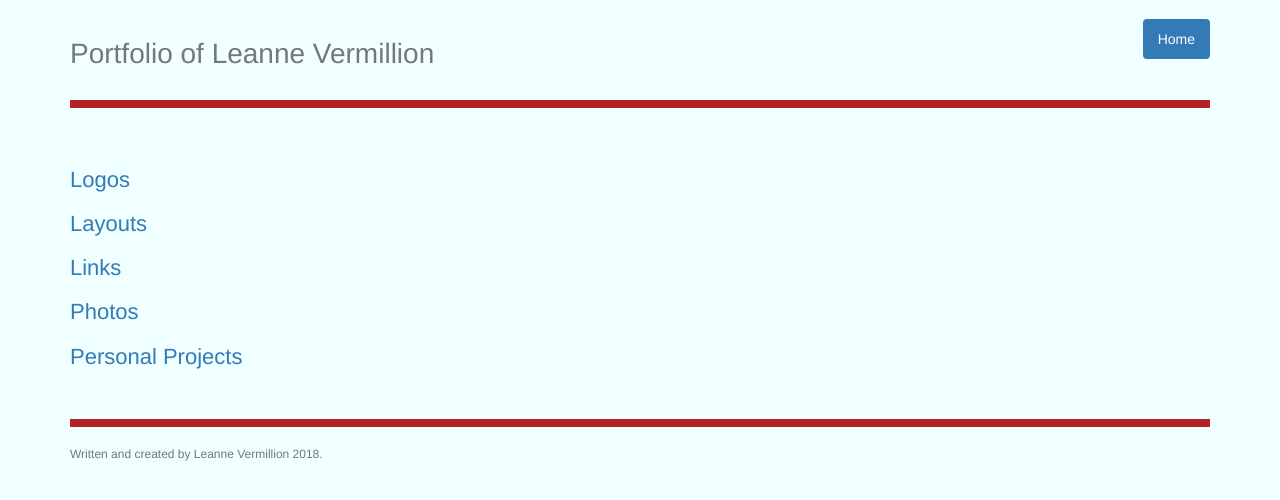
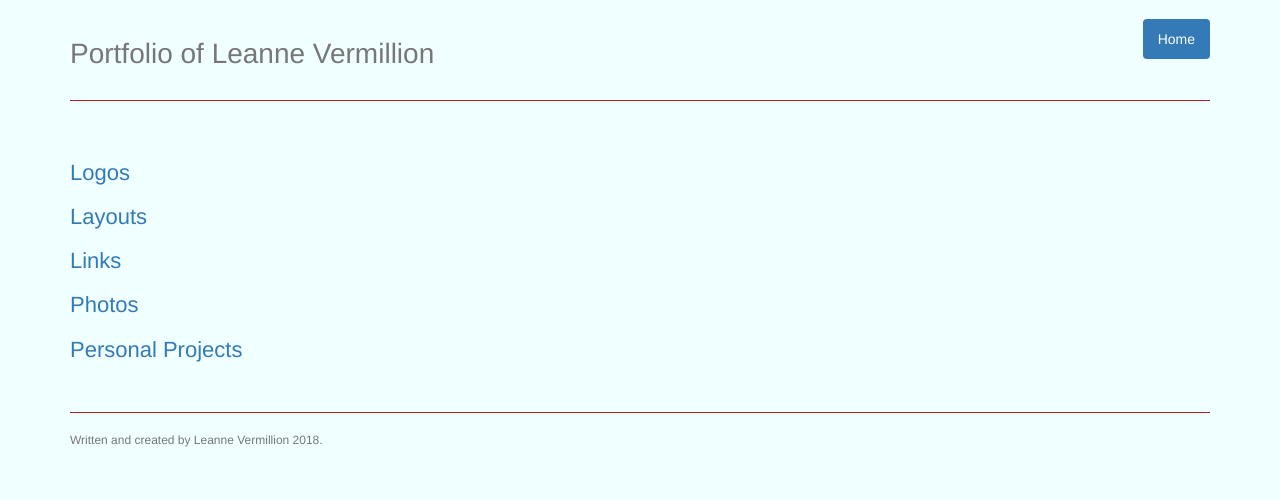
Before and after one commit to llramladu/portfolio, a Flask app: page / in a window 1280 px wide. Shown: the top 500 px of the page. Run offline with Flask 2, Linux system fonts and the light colour scheme; some libraries are stand-ins or nearby versions.

Commit message:
Portfolio modifications

```diff
--- a/static/styles/style.css
+++ b/static/styles/style.css
@@ -33,12 +33,12 @@ p {
 .footer {
     padding-top: 19px;
     color: #777;
-    border-top: 8px solid FireBrick;
+    border-top: 1px solid FireBrick;
 }
 .header {
   	padding-top: 19px;
   	padding-bottom: 20px;
-  	border-bottom: 8px solid FireBrick;
+  	border-bottom: 1px solid FireBrick;
 }
 .header h1 {
   	margin-top: 0;
```
Also changed, not shown: templates/logos.html (+0 -30 lines).
